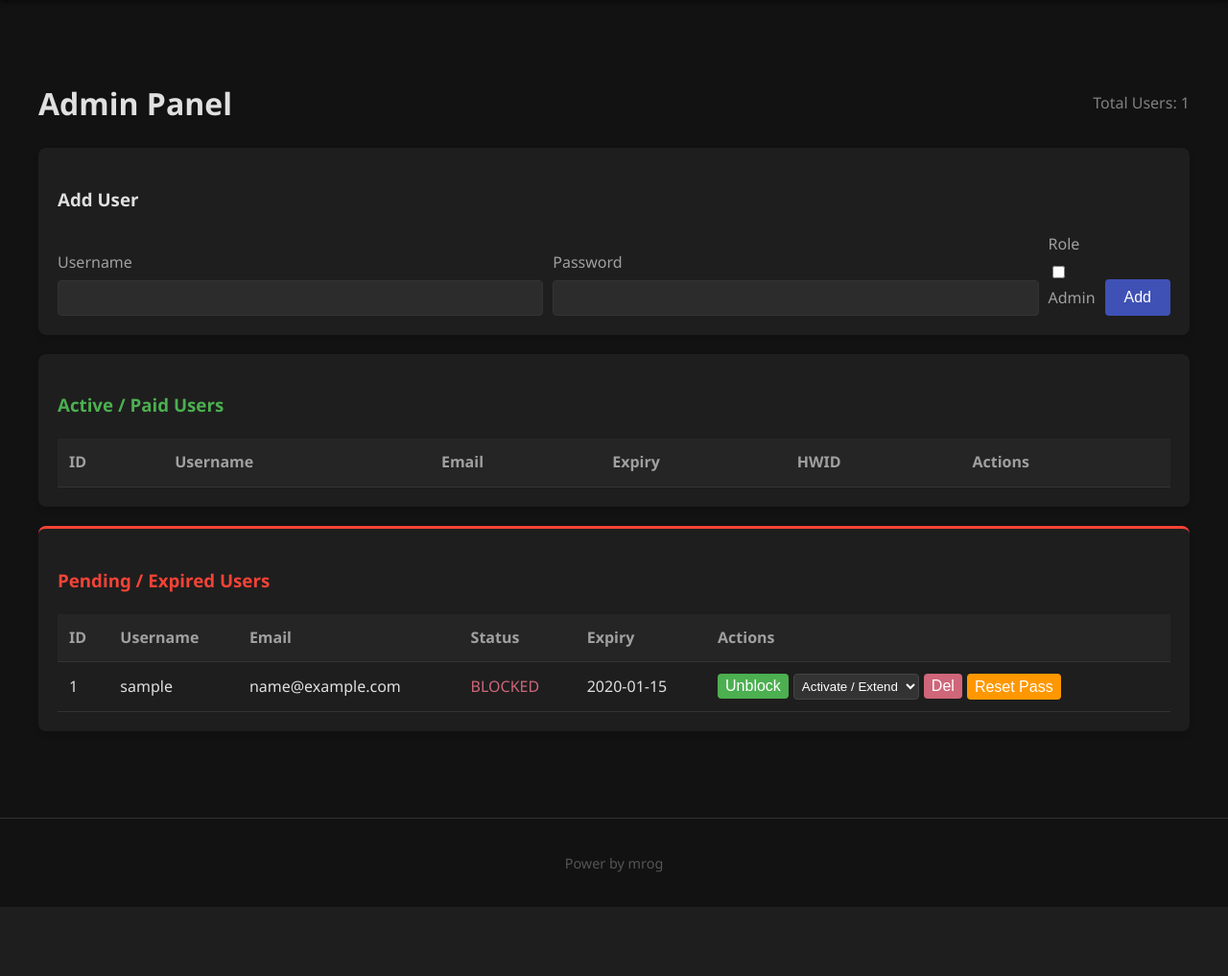
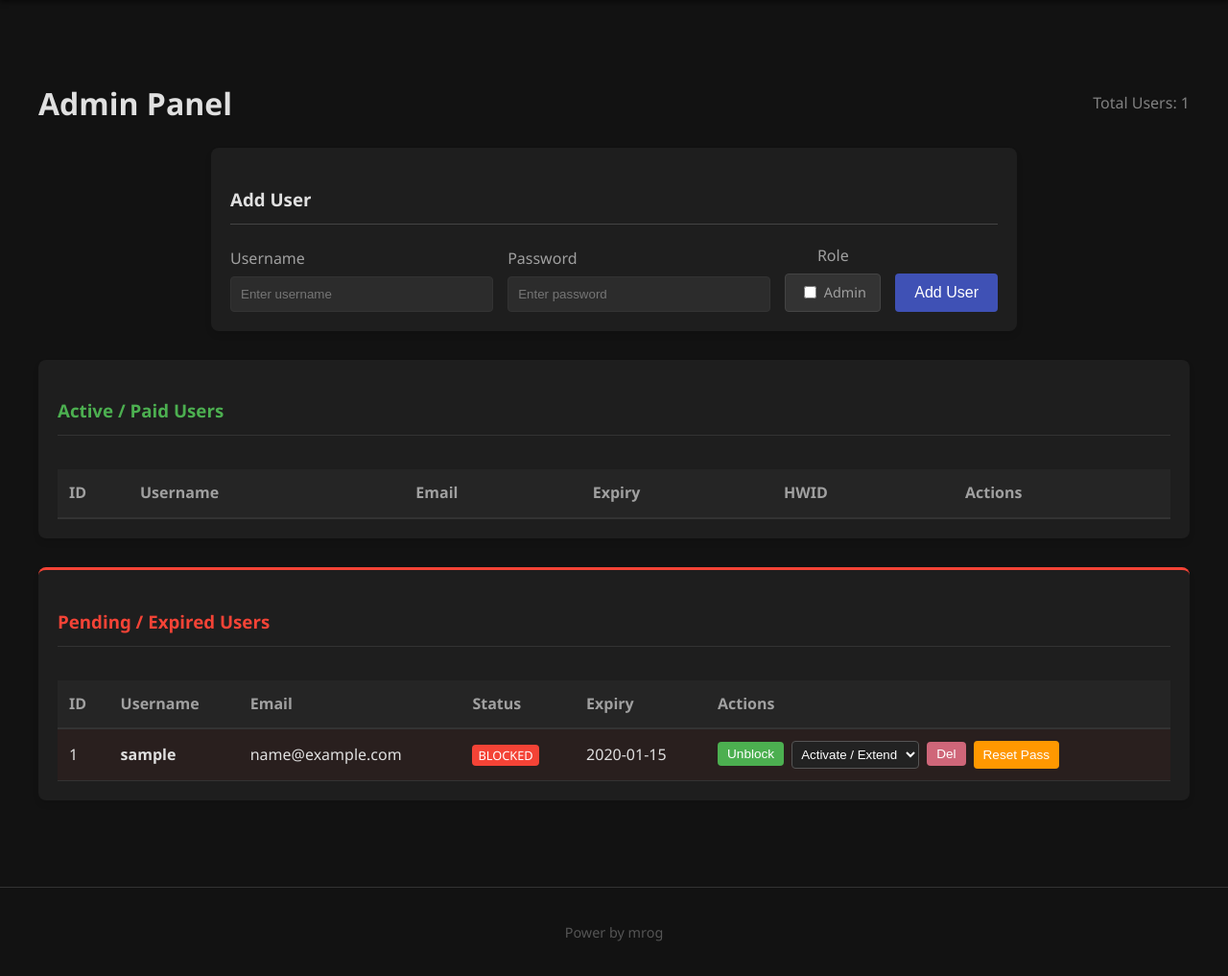
Before and after one commit to mbarakaligwema-png/mr-og-tool, a FastAPI app: template server/templates/admin.html in a window 1280 px wide. Shown: the part 68-1085 px from the top of the page at 96% size. Before the commit the page ends 977 px from the top, so only its background shows below. Run offline with FastAPI, Linux system fonts and the light colour scheme; the template is opened without the code that fills it: most values are stand-ins (such as "Sample title", 1, 10 or a date in 2020); lists and menus that the app fills with data are empty.

Commit message:
Initial upload from MR OG TOOL

```diff
--- a/server/templates/admin.html
+++ b/server/templates/admin.html
@@ -13,79 +13,93 @@
     </div>
 
     <!-- Add User Quick Form -->
-    <div class="card">
-        <h3>Add User</h3>
-        <form method="post" action="/admin/users/add" style="display: flex; gap: 10px; align-items: flex-end;">
-            <div style="flex: 1;">
-                <label>Username</label>
-                <input type="text" name="username" required>
+    <div class="card" style="max-width: 800px; margin: 0 auto 30px auto;">
+        <h3 style="border-bottom: 1px solid #444; padding-bottom: 10px; margin-bottom: 20px;">Add User</h3>
+        <form method="post" action="/admin/users/add"
+            style="display: grid; grid-template-columns: 1fr 1fr 100px auto; gap: 15px; align-items: end;">
+            <div>
+                <label style="margin-bottom: 5px; display: block;">Username</label>
+                <input type="text" name="username" required placeholder="Enter username" style="width: 100%;">
             </div>
-            <div style="flex: 1;">
-                <label>Password</label>
-                <input type="text" name="password" required>
+            <div>
+                <label style="margin-bottom: 5px; display: block;">Password</label>
+                <input type="text" name="password" required placeholder="Enter password" style="width: 100%;">
             </div>
-            <div style="flex: 0;">
-                <label>Role</label>
-                <label style="display: inline-block; cursor: pointer;">
+            <div style="text-align: center;">
+                <label style="cursor: pointer; display: block; margin-bottom: 5px;">Role</label>
+                <div
+                    style="display: flex; align-items: center; justify-content: center; height: 38px; background: #333; border-radius: 4px; border: 1px solid #444;">
+                    <label
+                        style="margin: 0; cursor: pointer; padding: 0 10px; font-size: 0.9em; display: flex; align-items: center; gap: 5px;">
                         <input type="checkbox" name="is_admin"> Admin
                     </label>
                 </div>
-            <button type="submit" class="btn">Add</button>
+            </div>
+            <div>
+                <button type="submit" class="btn" style="height: 40px; width: 100%;">Add User</button>
+            </div>
         </form>
         {% if error %}
-        <p class="alert-error" style="margin-top: 10px;">{{ error }}</p>
+        <p class="alert-error" style="margin-top: 15px;">{{ error }}</p>
         {% endif %}
     </div>
 
     <!-- ACTIVE USERS (PAID) -->
     <div class="card">
-        <h3 style="color: #4CAF50;">Active / Paid Users</h3>
-        <table>
+        <h3 style="color: #4CAF50; border-bottom: 1px solid #333; padding-bottom: 10px; margin-bottom: 15px;">Active /
+            Paid Users</h3>
+        <div style="overflow-x: auto;">
+            <table style="width: 100%; border-collapse: collapse; min-width: 800px;">
                 <thead>
-                <tr>
-                    <th>ID</th>
-                    <th>Username</th>
-                    <th>Email</th>
-                    <th>Expiry</th>
-                    <th>HWID</th>
-                    <th>Actions</th>
+                    <tr style="border-bottom: 2px solid #333;">
+                        <th style="text-align: left; padding: 12px; width: 50px;">ID</th>
+                        <th style="text-align: left; padding: 12px;">Username</th>
+                        <th style="text-align: left; padding: 12px;">Email</th>
+                        <th style="text-align: left; padding: 12px;">Expiry</th>
+                        <th style="text-align: left; padding: 12px;">HWID</th>
+                        <th style="text-align: left; padding: 12px;">Actions</th>
                     </tr>
                 </thead>
                 <tbody>
                     {% for u in users if u.is_active and not u.is_expired() %}
-                <tr>
-                    <td>{{ u.id }}</td>
-                    <td>{{ u.username }}</td>
-                    <td>{{ u.email if u.email else "No Email" }}</td>
-                    <td>
+                    <tr style="border-bottom: 1px solid #333;">
+                        <td style="padding: 12px;">{{ u.id }}</td>
+                        <td style="padding: 12px; font-weight: bold;">{{ u.username }}</td>
+                        <td style="padding: 12px;">{{ u.email if u.email else "No Email" }}</td>
+                        <td style="padding: 12px; color: #4CAF50;">
                             {{ u.expiry_date.strftime('%Y-%m-%d') if u.expiry_date else "LIFETIME" }}
                         </td>
-                    <td style="font-family: monospace; font-size: 0.9em;">{{ u.hwid if u.hwid else "-" }}</td>
-                    <td>
-                        <div style="display: flex; gap: 5px;">
+                        <td style="padding: 12px; font-family: monospace; font-size: 0.85em; color: #888;">{{ u.hwid if
+                            u.hwid else "-" }}</td>
+                        <td style="padding: 12px;">
+                            <div style="display: flex; gap: 8px; flex-wrap: wrap;">
                                 <!-- Block -->
                                 <form method="post" action="/admin/users/{{ u.id }}/toggle" style="display: inline;">
-                                <button type="submit" class="btn"
-                                    style="background-color: #f44336; padding: 4px 8px;">Block</button>
+                                    <button type="submit" class="btn btn-danger"
+                                        style="padding: 5px 10px; font-size: 0.85em;">Block</button>
                                 </form>
                                 <!-- Reset HWID -->
-                            <form method="post" action="/admin/users/{{ u.id }}/reset_hwid" style="display: inline;">
+                                <form method="post" action="/admin/users/{{ u.id }}/reset_hwid"
+                                    style="display: inline;">
                                     <button type="submit" class="btn"
-                                    style="background-color: #2196F3; padding: 4px 8px;">Reset HWID</button>
+                                        style="background-color: #2196F3; padding: 5px 10px; font-size: 0.85em;">Reset
+                                        HWID</button>
                                 </form>
                                 <!-- Extend -->
                                 <form method="post" action="/admin/users/{{ u.id }}/extend" style="display: inline;">
                                     <select name="duration" onchange="this.form.submit()"
-                                    style="padding: 4px; border-radius: 4px; border: 1px solid #444; background: #333; color: white;">
+                                        style="padding: 5px; border-radius: 4px; border: 1px solid #555; background: #222; color: white; cursor: pointer;">
                                         <option value="" disabled selected>+ Extend</option>
                                         <option value="6_hours">6 Hours</option>
                                         <option value="3_months">3 Months</option>
+                                        <option value="6_months">6 Months</option>
                                         <option value="1_year">1 Year</option>
                                     </select>
                                 </form>
                                 <!-- Reset Password -->
                                 <button onclick="openResetModal('{{ u.id }}', '{{ u.username }}')" class="btn"
-                                style="background-color: #FF9800; padding: 4px 8px;">Reset Pass</button>
+                                    style="background-color: #FF9800; padding: 5px 10px; font-size: 0.85em;">Reset
+                                    Pass</button>
                             </div>
                         </td>
                     </tr>
@@ -93,68 +107,77 @@
                 </tbody>
             </table>
         </div>
+    </div>
 
     <!-- PENDING / EXPIRED / BLOCKED USERS -->
-    <div class="card" style="margin-top: 20px; border-top: 3px solid #f44336;">
-        <h3 style="color: #f44336;">Pending / Expired Users</h3>
-        <table>
+    <div class="card" style="margin-top: 30px; border-top: 3px solid #f44336;">
+        <h3 style="color: #f44336; border-bottom: 1px solid #333; padding-bottom: 10px; margin-bottom: 15px;">Pending /
+            Expired Users</h3>
+        <div style="overflow-x: auto;">
+            <table style="width: 100%; border-collapse: collapse; min-width: 800px;">
                 <thead>
-                <tr>
-                    <th>ID</th>
-                    <th>Username</th>
-                    <th>Email</th>
-                    <th>Status</th>
-                    <th>Expiry</th>
-                    <th>Actions</th>
+                    <tr style="border-bottom: 2px solid #333;">
+                        <th style="padding: 12px;">ID</th>
+                        <th style="padding: 12px;">Username</th>
+                        <th style="padding: 12px;">Email</th>
+                        <th style="padding: 12px;">Status</th>
+                        <th style="padding: 12px;">Expiry</th>
+                        <th style="padding: 12px;">Actions</th>
                     </tr>
                 </thead>
                 <tbody>
                     {% for u in users if not u.is_active or u.is_expired() %}
-                <tr>
-                    <td>{{ u.id }}</td>
-                    <td>{{ u.username }}</td>
-                    <td>{{ u.email if u.email else "No Email" }}</td>
-                    <td>
-                        {% if not u.is_active %} <span class="status-blocked">BLOCKED</span>
-                        {% elif u.is_expired() %} <span class="status-blocked">EXPIRED</span>
+                    <tr style="border-bottom: 1px solid #333; background: rgba(244, 67, 54, 0.05);">
+                        <td style="padding: 12px;">{{ u.id }}</td>
+                        <td style="padding: 12px; font-weight: bold;">{{ u.username }}</td>
+                        <td style="padding: 12px;">{{ u.email if u.email else "No Email" }}</td>
+                        <td style="padding: 12px;">
+                            {% if not u.is_active %} <span
+                                style="background: #f44336; color: white; padding: 2px 6px; border-radius: 4px; font-size: 0.8em;">BLOCKED</span>
+                            {% elif u.is_expired() %} <span
+                                style="background: #FF9800; color: black; padding: 2px 6px; border-radius: 4px; font-size: 0.8em;">EXPIRED</span>
                             {% endif %}
                         </td>
-                    <td>
+                        <td style="padding: 12px;">
                             {{ u.expiry_date.strftime('%Y-%m-%d') if u.expiry_date else "LIFETIME" }}
                         </td>
-                    <td>
-                        <div style="display: flex; gap: 5px;">
+                        <td style="padding: 12px;">
+                            <div style="display: flex; gap: 8px; flex-wrap: wrap;">
                                 <!-- Unblock / Extend to Activate -->
                                 {% if not u.is_active %}
                                 <form method="post" action="/admin/users/{{ u.id }}/toggle" style="display: inline;">
                                     <button type="submit" class="btn"
-                                    style="background-color: #4CAF50; padding: 4px 8px;">Unblock</button>
+                                        style="background-color: #4CAF50; padding: 5px 10px; font-size: 0.85em;">Unblock</button>
                                 </form>
                                 {% endif %}
 
                                 <form method="post" action="/admin/users/{{ u.id }}/extend" style="display: inline;">
                                     <select name="duration" onchange="this.form.submit()"
-                                    style="padding: 4px; border-radius: 4px; border: 1px solid #444; background: #333; color: white;">
+                                        style="padding: 5px; border-radius: 4px; border: 1px solid #555; background: #222; color: white; cursor: pointer;">
                                         <option value="" disabled selected>Activate / Extend</option>
                                         <option value="6_hours">6 Hours</option>
                                         <option value="3_months">3 Months</option>
+                                        <option value="6_months">6 Months</option>
                                         <option value="1_year">1 Year</option>
                                     </select>
                                 </form>
 
                                 <form method="post" action="/admin/users/{{ u.id }}/delete" style="display: inline;">
-                                <button type="submit" class="btn btn-danger" style="padding: 4px 8px;"
-                                    onclick="return confirm('Delete user?')">Del</button>
+                                    <button type="submit" class="btn btn-danger"
+                                        style="padding: 5px 10px; font-size: 0.85em;"
+                                        onclick="return confirm('Delete user {{ u.username }}?')">Del</button>
                                 </form>
                                 <!-- Reset Password -->
                                 <button onclick="openResetModal('{{ u.id }}', '{{ u.username }}')" class="btn"
-                                style="background-color: #FF9800; padding: 4px 8px;">Reset Pass</button>
+                                    style="background-color: #FF9800; padding: 5px 10px; font-size: 0.85em;">Reset
+                                    Pass</button>
                             </div>
                         </td>
                     </tr>
                     {% endfor %}
                 </tbody>
             </table>
+        </div>
     </div>
 
     <!-- PASSWORD RESET MODAL -->
```
Lines whose indentation alone changed are shown as unchanged.
